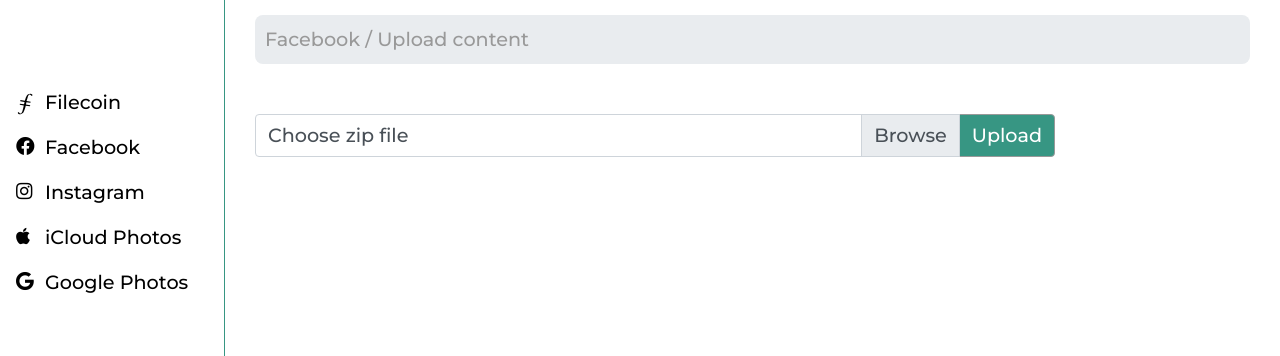
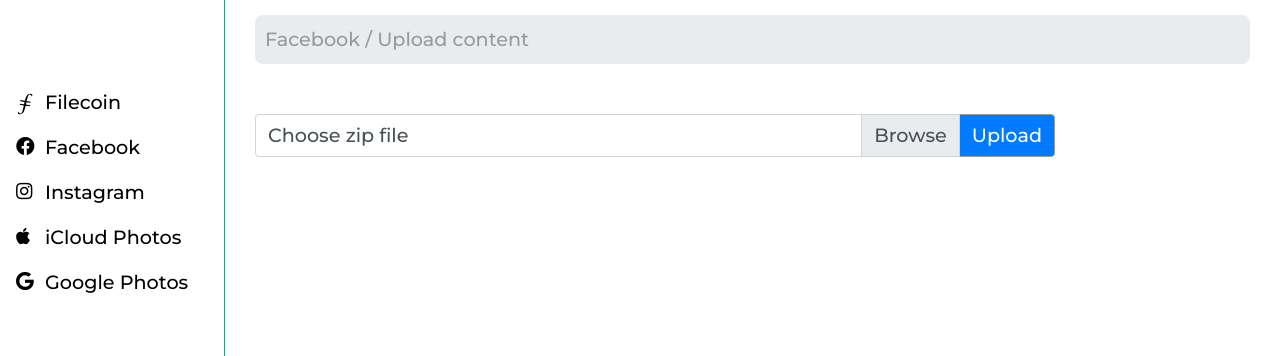
Before and after one commit to deplatformer/prototype, a Flask app: template deplatformr/templates/facebook/facebook-upload.html in a window 1280 px wide, with the pointer over the restyled element. Shown: the part 75-431 px from the top of the page. Run offline with Flask 2, Linux system fonts and the light colour scheme; the template is opened without the code that fills it, so the values that code supplies are empty; some libraries are stand-ins or nearby versions.

Commit message:
update upload button hover color

```diff
--- a/deplatformr/static/css/style.css
+++ b/deplatformr/static/css/style.css
@@ -254,3 +254,7 @@
     background-color: #379683;
     border: 1px solid #999;
 }
+
+#upload-button:hover {
+    background-color: #007bff;
+}
```
